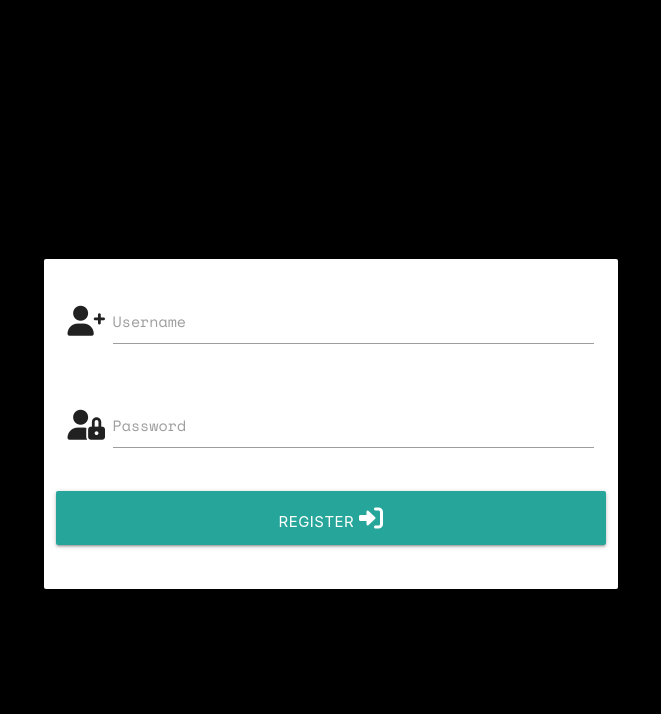
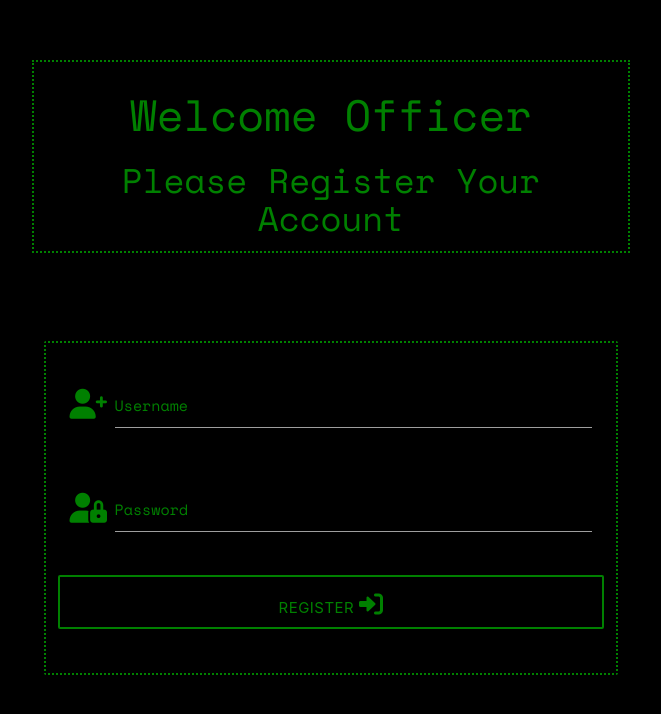
Before and after one commit to Hunnser86/android-crime-reporting-app, a Flask app: page /register in a window 1280 px wide. Shown: the part 64-778 px from the top of the page, without its empty margins (309-970 px from the left). Run offline with Flask 2, Linux system fonts and the light colour scheme; some libraries are stand-ins or nearby versions.

Commit message:
Add styles to registration page

```diff
--- a/static/css/style.css
+++ b/static/css/style.css
@@ -1,3 +1,4 @@
+/*Main Styles*/
 body {
     background-color: black;
     font-family: 'Space Mono', monospace;
@@ -29,6 +30,53 @@ nav ul{
     color: black;
 }
 
+.mobile-li{
+    color: black;
+}
+
 .flashes h4{
     line-height: 2;
 }
+
+
+/*Registration page*/
+
+.welcome-div{
+    margin-top: 60px;
+    border: dotted 2px green;
+}
+
+h3{
+    color: green;
+}
+
+h4{
+    color: green;
+}
+
+.form-div{
+    margin-top: 60px;
+    color: green;
+
+}
+
+.card-panel{
+    background-color: black;
+    border:  dotted 2px green;
+}
+
+.input-field.col .prefix ~ label, .input-field.col .prefix ~ .validate ~ label{
+    color: green;
+
+}
+
+.btn-large{
+    color: green;
+    background-color: black;
+    border: solid 2px green;
+}
+
+.btn-large:hover{
+    color: black;
+    background-color: green;
+}
--- a/templates/base.html
+++ b/templates/base.html
@@ -68,7 +68,7 @@
         {% endwith %}
     </section>
 
-    <main class="container">
+    <main class="container reports">
         {% block content %}
 
         {% endblock %}
--- a/templates/register.html
+++ b/templates/register.html
@@ -1,12 +1,17 @@
 {% extends "base.html" %}
 {% block content %}
 
-<h3 class="center-align">Welcome Officer<br>
-    <h2>Please Register Your Account</h2>
-</h3>
+<div class="row">
+    <div class="col s12 m8 offset-m2 welcome-div">
+        <h3 class="center-align">Welcome Officer</h3>
+        <h4 class="center-align">Please Register Your Account</h4>
+    </div>
+</div>
+
+
 
 <div class="row">
-    <form class="col s12 m8 offset-m2" method="POST" action="{{ url_for('register') }}">
+    <form class="col s12 m8 offset-m2 form-div" method="POST" action="{{ url_for('register') }}">
         <div class="card-panel">
             <!--Username-->
             <div class="row">
```
